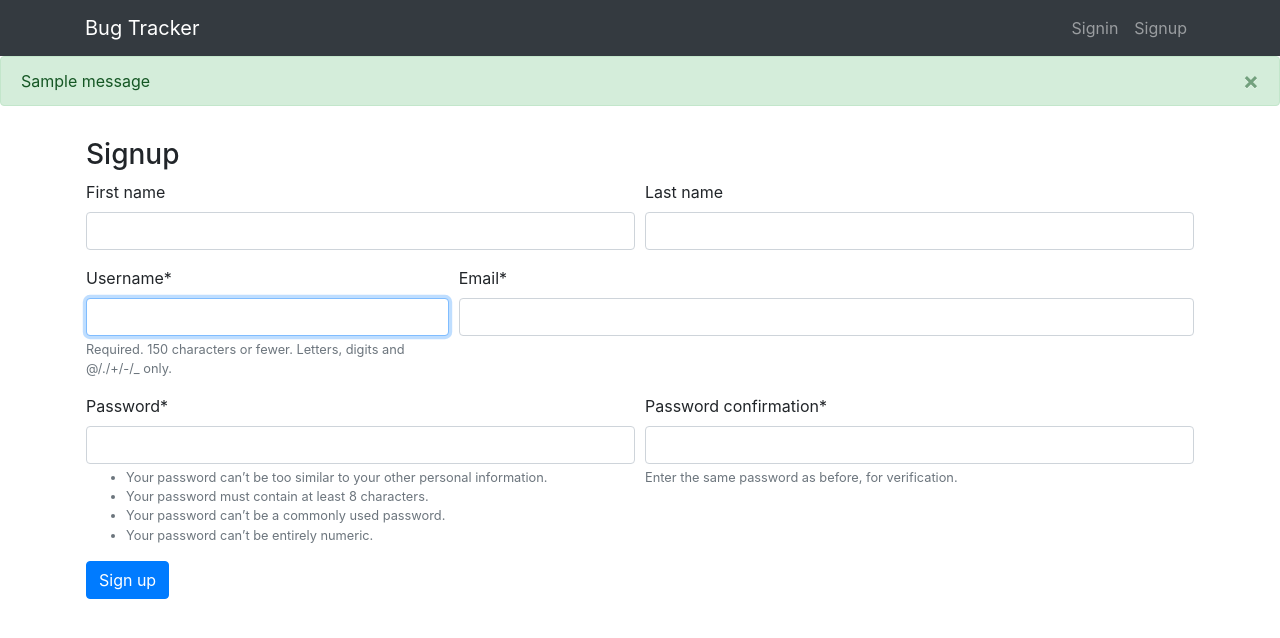
After one commit to chintan1818/Bug-Traking, a Django app: template authentication/templates/signup.html in a window 1280 px wide. The commit adds this page. Shown: the top 638 px of the page. Run offline with Django 3.2, Linux system fonts and the light colour scheme; the template is opened without the code that fills it: values that come from a table or form of the project are taken from there, others are empty; one stand-in notice (Sample message) is shown; parts of the project's set-up code (start-up, migrations or seed data) failed here and were passed over; some libraries are stand-ins or nearby versions.

Commit message:
Authentication with email confirmation

```diff
--- a/adf_bug_tracker/settings.py
+++ b/adf_bug_tracker/settings.py
@@ -12,10 +12,16 @@ https://docs.djangoproject.com/en/3.2/ref/settings/
 
 from pathlib import Path
 import os
+from .email_creds import *
 
 # Build paths inside the project like this: BASE_DIR / 'subdir'.
 BASE_DIR = Path(__file__).resolve().parent.parent
 
+EMAIL_USE_TLS = EMAIL_USE_TLS
+EMAIL_HOST = EMAIL_HOST
+EMAIL_HOST_USER = EMAIL_HOST_USER
+EMAIL_HOST_PASSWORD = EMAIL_HOST_PASSWORD
+EMAIL_PORT = EMAIL_PORT
 
 # Quick-start development settings - unsuitable for production
 # See https://docs.djangoproject.com/en/3.2/howto/deployment/checklist/
--- /dev/null
+++ b/authentication/forms.py
@@ -0,0 +1,42 @@
+from django import forms
+from django.contrib.auth.models import User
+from django.contrib.auth.forms import UserCreationForm
+from crispy_forms.helper import FormHelper
+from crispy_forms.layout import Layout, Row, Column, Submit
+
+
+class SignUpForm(UserCreationForm):
+    def __init__(self, *args, **kwargs):
+        super().__init__(*args, **kwargs)
+        self.helper = FormHelper(self)
+        self.helper.layout = Layout(
+            Row(
+                Column('first_name', css_class='form-group col-md-6 mb-0'),
+                Column('last_name', css_class='form-group col-md-6 mb-0'),
+                css_class='form-row'
+            ),
+            Row(
+                Column('username', css_class='form-group col-md-4 mb-0'),
+                Column('email', css_class='form-group col-md-8 mb-0'),
+                css_class='form-row'
+            ),
+            Row(
+                Column('password1', css_class='form-group col-md-6 mb-0'),
+                Column('password2', css_class='form-group col-md-6 mb-0'),
+                css_class='form-row'
+            ),
+            Submit('submit', 'Sign up')
+        )
+    email = forms.EmailField(required=True)
+
+    class Meta:
+        model = User
+        fields = ['first_name', 'last_name', 'username', 'email',
+                  'password1', 'password2']
+
+    def clean(self):
+        super().clean()
+        email = self.cleaned_data.get('email')
+        if User.objects.filter(email=email).exists():
+            raise forms.ValidationError('Email already registered', 'invalid')
+        return self.cleaned_data
--- /dev/null
+++ b/authentication/templates/signup.html
@@ -0,0 +1,11 @@
+{% extends 'base.html' %}
+{% load crispy_forms_tags %}
+{% block content %}
+<h3>
+  Signup
+</h3>
+<form  method="post">
+  {% csrf_token %}
+  {% crispy form %}
+</form>
+{% endblock content %}
--- a/authentication/urls.py
+++ b/authentication/urls.py
@@ -4,5 +4,6 @@ from .views import *
 urlpatterns = [
     path('signin/', signin, name='signin'),
     path('signup/', signup, name='signup'),
+    path('activate/<uidb64>/<token>', activate, name='activate'),
     # path('signout/', name='signout')
 ]
--- a/templates/base.html
+++ b/templates/base.html
@@ -13,12 +13,18 @@
   {% block nav %}
     {% include 'nav.html' %}
   {% endblock nav %}
+    {% include 'messages.html' with messages=messages %}
+  {% block messages %}
 
-  {% block content %}
-  {% endblock content %}
+  {% endblock %}
+  <div class="container p-3 my-1">
+    {% block content %}
+    {% endblock content %}
+  </div>
 
   {% block footer %}
   {% endblock footer %}
 </body>
-  <script src="{% static 'js/bootstrap.min.js' %}"></script>
+<script src="https://code.jquery.com/jquery-3.6.0.slim.min.js" integrity="sha256-u7e5khyithlIdTpu22PHhENmPcRdFiHRjhAuHcs05RI=" crossorigin="anonymous"></script>
+<script src="{% static 'js/bootstrap.min.js' %}"></script>
 </html>
--- /dev/null
+++ b/templates/messages.html
@@ -0,0 +1,8 @@
+{% for message in messages %}
+<div class="alert alert-{{message.tags}} alert-dismissible fade show" role="alert">
+  {{message}}
+  <button type="button" class="close" data-dismiss="alert" aria-label="Close">
+    <span aria-hidden="true"> &times; </span>
+  </button>
+</div>
+{% endfor %}
--- a/templates/nav.html
+++ b/templates/nav.html
@@ -9,7 +9,7 @@
     <span class="navbar-toggler-icon"></span>
   </button>
   <div class="collapse navbar-collapse" id="navbarSupportedContent">
-    <ul class="navbar-nav ml-auto">
+    <ul class="ml-auto navbar-nav">
       {% if user.is_authenticated %}
         <li class="nav-item">
           <a class="nav-link" href="{% url 'projects_explore' %}">Explore</a>
@@ -22,7 +22,7 @@
           <a class="nav-link" href="{% url 'auth:signin' %}">Signin</a>
         </li>
         <li class="nav-item">
-          <a class="nav-link disabled" href="{% url 'auth:signup' %}">Signup</a>
+          <a class="nav-link" href="{% url 'auth:signup' %}">Signup</a>
         </li>
       {% endif %}
     </ul>
```
Also changed, not shown: authentication/templates/email_confirmation.html (added, +10 -0 lines), authentication/templates/signin.html (added, +23 -0 lines), authentication/tokens.py (added, +11 -0 lines), authentication/utils.py (added, +39 -0 lines), authentication/views.py (+50 -6 lines), db.sqlite3, 1 other file.
